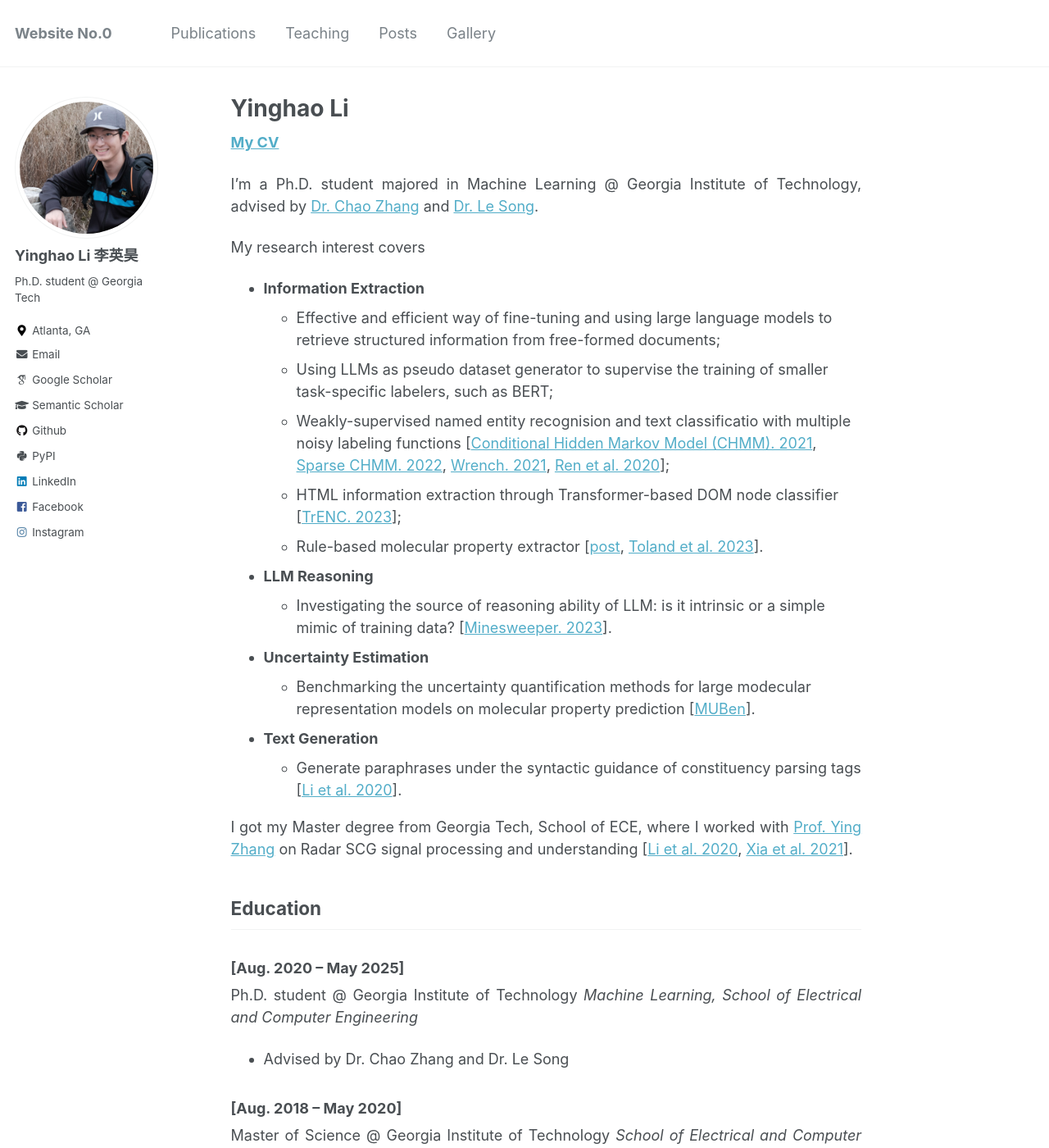
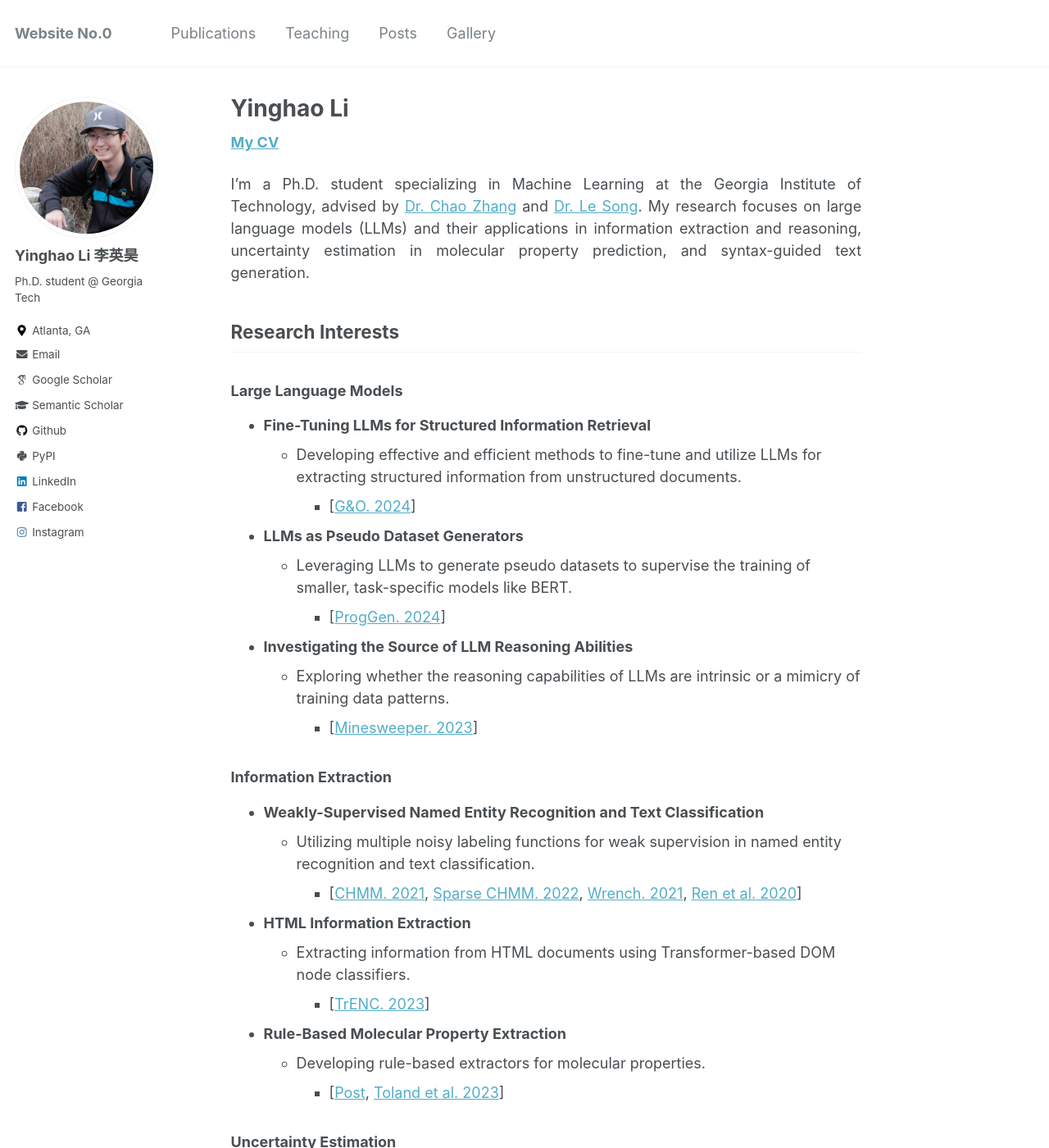
Before and after one commit to Yinghao-Li/Yinghao-Li.github.io, a Jekyll site: the page built from _pages/about.md, in a window 1280 px wide and 1400 px high. Shown: the whole window at 82% size. Built offline with Jekyll 4.4.1, drawn with Linux system fonts in a browser that asks for light colours; some web fonts are replaced; some of the changed text lies outside the part shown.

Commit message:
update about and pub

```diff
--- a/_pages/about.md
+++ b/_pages/about.md
@@ -12,13 +12,13 @@ redirect_from:
 
 **[My CV]({{base_path}}/files/CV-Yinghao.Li.pdf)**
 
-I'm a Ph.D. student majored in Machine Learning @ Georgia Institute of Technology, advised by [Dr. Chao Zhang](http://chaozhang.org/) and [Dr. Le Song](https://www.linkedin.com/in/le-song-03223813/).
+<!-- I'm a Ph.D. student majored in Machine Learning @ Georgia Institute of Technology, advised by [Dr. Chao Zhang](http://chaozhang.org/) and [Prof. Le Song](https://www.linkedin.com/in/le-song-03223813/).
 
 My research interest covers
 - **Information Extraction**
-  - Effective and efficient way of fine-tuning and using large language models to retrieve structured information from free-formed documents;
-  - Using LLMs as pseudo dataset generator to supervise the training of smaller task-specific labelers, such as BERT;
-  - Weakly-supervised named entity recognision and text classificatio with multiple noisy labeling functions [[Conditional Hidden Markov Model (CHMM). 2021](https://arxiv.org/abs/2105.12848), [Sparse CHMM. 2022](https://arxiv.org/abs/2205.14228), [Wrench. 2021](https://arxiv.org/abs/2109.11377), [Ren et al. 2020](https://arxiv.org/abs/2010.04582)];
+  - Effective and efficient way of fine-tuning and using large language models to retrieve structured information from free-formed documents [[G&O. 2024](https://arxiv.org/abs/2402.13364)];
+  - Using LLMs as pseudo dataset generator to supervise the training of smaller task-specific labelers such as BERT [[ProgGen. 2024](https://arxiv.org/abs/s2403.11103)];
+  - Weakly-supervised named entity recognision and text classificatio with multiple noisy labeling functions [[CHMM. 2021](https://arxiv.org/abs/2105.12848), [Sparse CHMM. 2022](https://arxiv.org/abs/2205.14228), [Wrench. 2021](https://arxiv.org/abs/2109.11377), [Ren et al. 2020](https://arxiv.org/abs/2010.04582)];
   - HTML information extraction through Transformer-based DOM node classifier [[TrENC. 2023](https://arxiv.org/abs/2305.14549)];
   - Rule-based molecular property extractor [[post]({{base_path}}/posts/2023/07/material-ie/), [Toland et al. 2023](https://pubs.acs.org/doi/10.1021/acs.jpca.3c05870#)].
 
@@ -26,13 +26,57 @@ My research interest covers
   - Investigating the source of reasoning ability of LLM: is it intrinsic or a simple mimic of training data? [[Minesweeper. 2023](https://arxiv.org/abs/2311.07387)].
 
 - **Uncertainty Estimation**
-  - Benchmarking the uncertainty quantification methods for large modecular representation models on molecular property prediction [[MUBen](https://arxiv.org/abs/2306.10060)].
+  - Benchmarking the uncertainty quantification methods for large molecular representation models on molecular property prediction [[MUBen. 2024](https://arxiv.org/abs/2306.10060)].
 
 - **Text Generation**
-  - Generate paraphrases under the syntactic guidance of constituency parsing tags [[Li et al. 2020](https://arxiv.org/abs/2010.01737)].
+  - Generate paraphrases under the syntactic guidance of constituency parsing tags [[GuiG. 2020](https://arxiv.org/abs/2010.01737)]. -->
 
+I'm a Ph.D. student specializing in Machine Learning at the Georgia Institute of Technology, advised by [Dr. Chao Zhang](http://chaozhang.org/) and [Dr. Le Song](https://www.linkedin.com/in/le-song-03223813/). My research focuses on large language models (LLMs) and their applications in information extraction and reasoning, uncertainty estimation in molecular property prediction, and syntax-guided text generation.
+
+Research Interests
+---
+
+### Large Language Models
+
+- **Fine-Tuning LLMs for Structured Information Retrieval**
+  - Developing effective and efficient methods to fine-tune and utilize LLMs for extracting structured information from unstructured documents.
+    - [[G&O. 2024](https://arxiv.org/abs/2402.13364)]
+- **LLMs as Pseudo Dataset Generators**
+  - Leveraging LLMs to generate pseudo datasets to supervise the training of smaller, task-specific models like BERT.
+    - [[ProgGen. 2024](https://arxiv.org/abs/2403.11103)]
+- **Investigating the Source of LLM Reasoning Abilities**
+  - Exploring whether the reasoning capabilities of LLMs are intrinsic or a mimicry of training data patterns.
+    - [[Minesweeper. 2023](https://arxiv.org/abs/2311.07387)]
+
+### Information Extraction
+
+- **Weakly-Supervised Named Entity Recognition and Text Classification**
+  - Utilizing multiple noisy labeling functions for weak supervision in named entity recognition and text classification.
+    - [[CHMM. 2021](https://arxiv.org/abs/2105.12848), [Sparse CHMM. 2022](https://arxiv.org/abs/2205.14228), [Wrench. 2021](https://arxiv.org/abs/2109.11377), [Ren et al. 2020](https://arxiv.org/abs/2010.04582)]
+- **HTML Information Extraction**
+  - Extracting information from HTML documents using Transformer-based DOM node classifiers.
+    - [[TrENC. 2023](https://arxiv.org/abs/2305.14549)]
+- **Rule-Based Molecular Property Extraction**
+  - Developing rule-based extractors for molecular properties.
+    - [[Post]({{base_path}}/posts/2023/07/material-ie/), [Toland et al. 2023](https://pubs.acs.org/doi/10.1021/acs.jpca.3c05870#)]
+
+### Uncertainty Estimation
+
+- **Benchmarking Uncertainty Quantification Methods**
+  - Evaluating uncertainty quantification techniques for large molecular representation models in molecular property prediction.
+    - [[MUBen. 2024](https://arxiv.org/abs/2306.10060)]
+
+### Text Generation
+
+- **Syntax-Guided Paraphrase Generation**
+  - Generating paraphrases under syntactic guidance using constituency parsing tags to enhance text diversity and quality.
+    - [[GuiG. 2020](https://arxiv.org/abs/2010.01737)]
 
 I got my Master degree from Georgia Tech, School of ECE, where I worked with [Prof. Ying Zhang](https://zhang.ece.gatech.edu/) on Radar SCG signal processing and understanding [[Li et al. 2020](https://ieeexplore.ieee.org/document/8920010), [Xia et al. 2021](https://ieeexplore.ieee.org/document/9143413)].
+
+---
+
+Feel free to reach out if you'd like to discuss collaborative opportunities or have any questions about my research.
 
 
 Education
```
Also changed, not shown: _pages/publications.md (+13 -13 lines).
